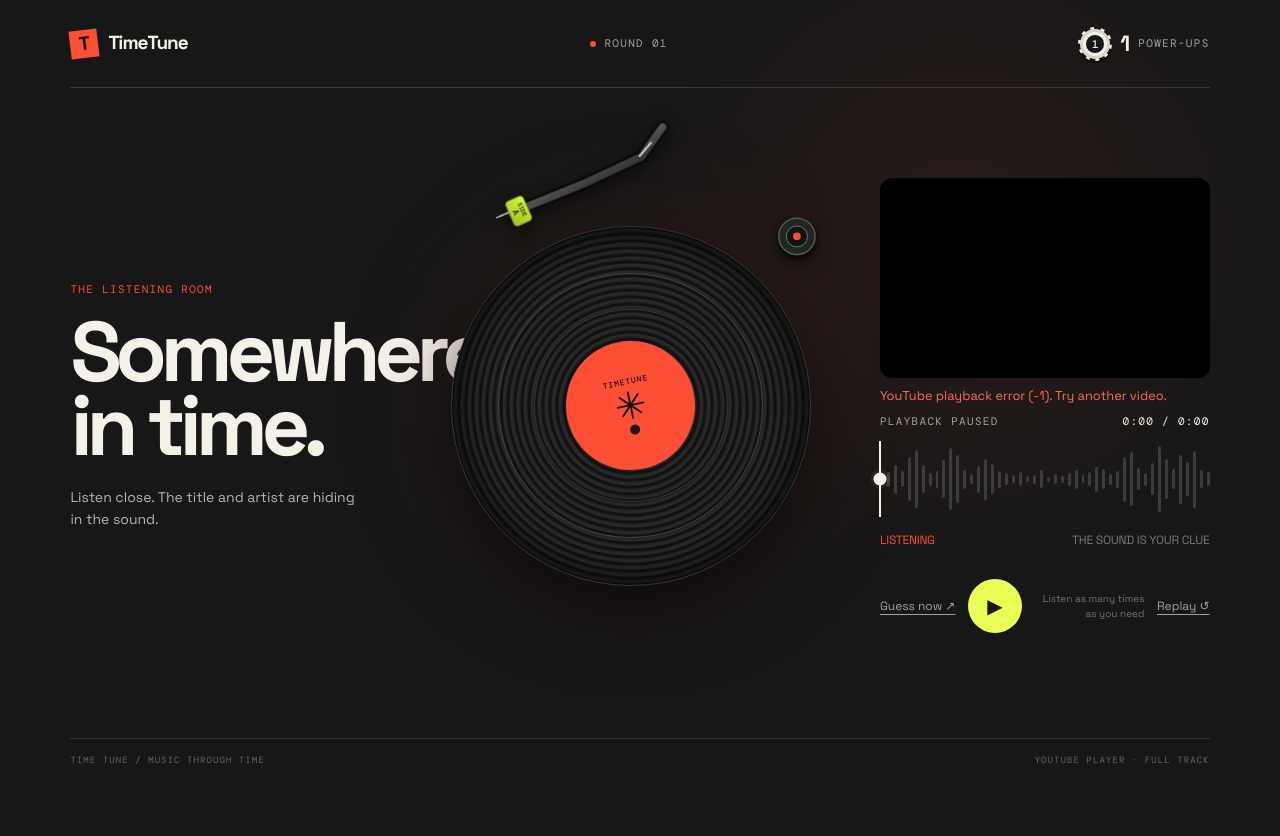
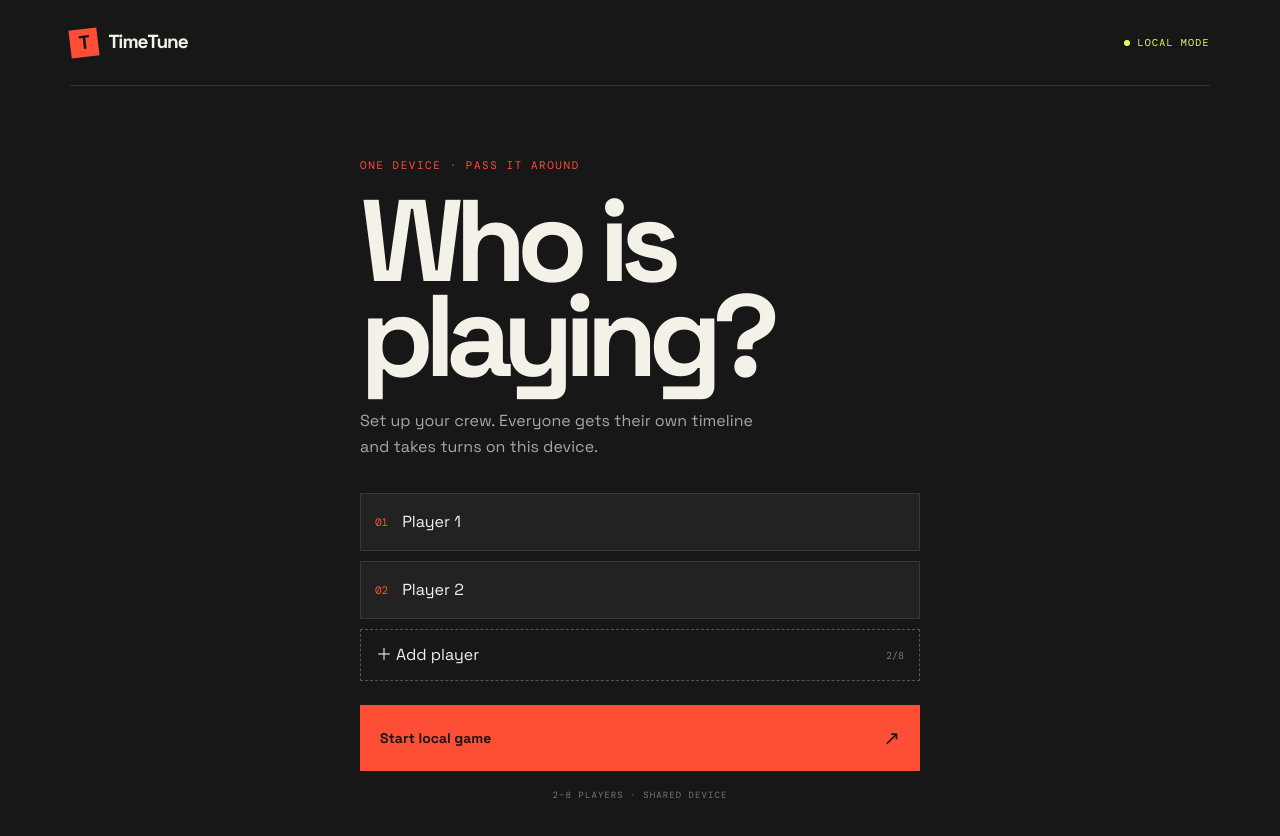
Before and after one commit to ObscureOps/TimeTune, a React (Vite) app in the folder frontend/: page / in a window 1280 px wide. Shown: the top 836 px of the page. Before the commit the page ends 800 px from the top, so only its background shows below. Built offline with nearby package versions, Linux system fonts and the light colour scheme.

Commit message:
feat: start game from local mode lobby

```diff
--- a/frontend/src/App.tsx
+++ b/frontend/src/App.tsx
@@ -5,6 +5,7 @@ import songs from "./data/songs.json";
 import type { Song } from "./types/song";
 import { getRandomUnusedSong, getCorrectInsertionIndex } from "./utils/songUtils";
 import TimelinePlacement from "./features/timeline/TimelinePlacement";
+import LocalLobby from "./features/local/LocalLobby";
 
 type Phase =
   | "countdown"
@@ -237,6 +238,8 @@ export default function App() {
   const playerControlsRef = useRef<YouTubePlayerControls | null>(null);
   const [playbackError, setPlaybackError] = useState<string | null>(null);
   const [powerUpsOpen, setPowerUpsOpen] = useState(false);
+  const [showLocalLobby, setShowLocalLobby] = useState(true);
+  const [localPlayers, setLocalPlayers] = useState<string[]>([]);
 
   useEffect(() => {
     if (state.phase !== "countdown") return;
@@ -281,6 +284,10 @@ export default function App() {
   const progress = state.duration > 0 ? (state.seconds / state.duration) * 100 : 0;
 
   const activeBarIndex = Math.floor((progress / 100) * WAVEFORM_HEIGHTS.length);
+
+  if (showLocalLobby) {
+    return <LocalLobby onStart={(players) => { setLocalPlayers(players); setShowLocalLobby(false); }} />;
+  }
 
   return (
     <main className="app-shell">
```
